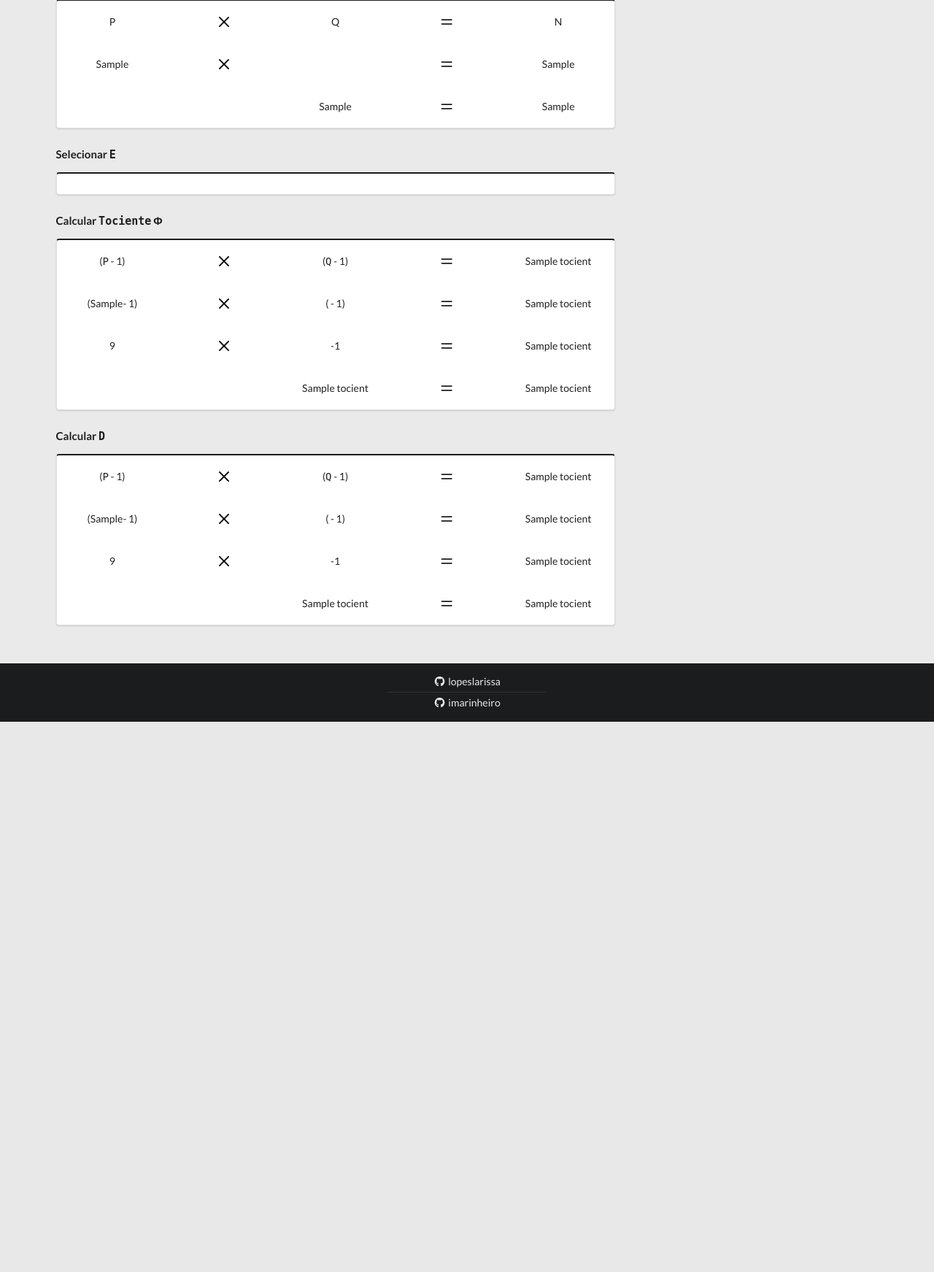
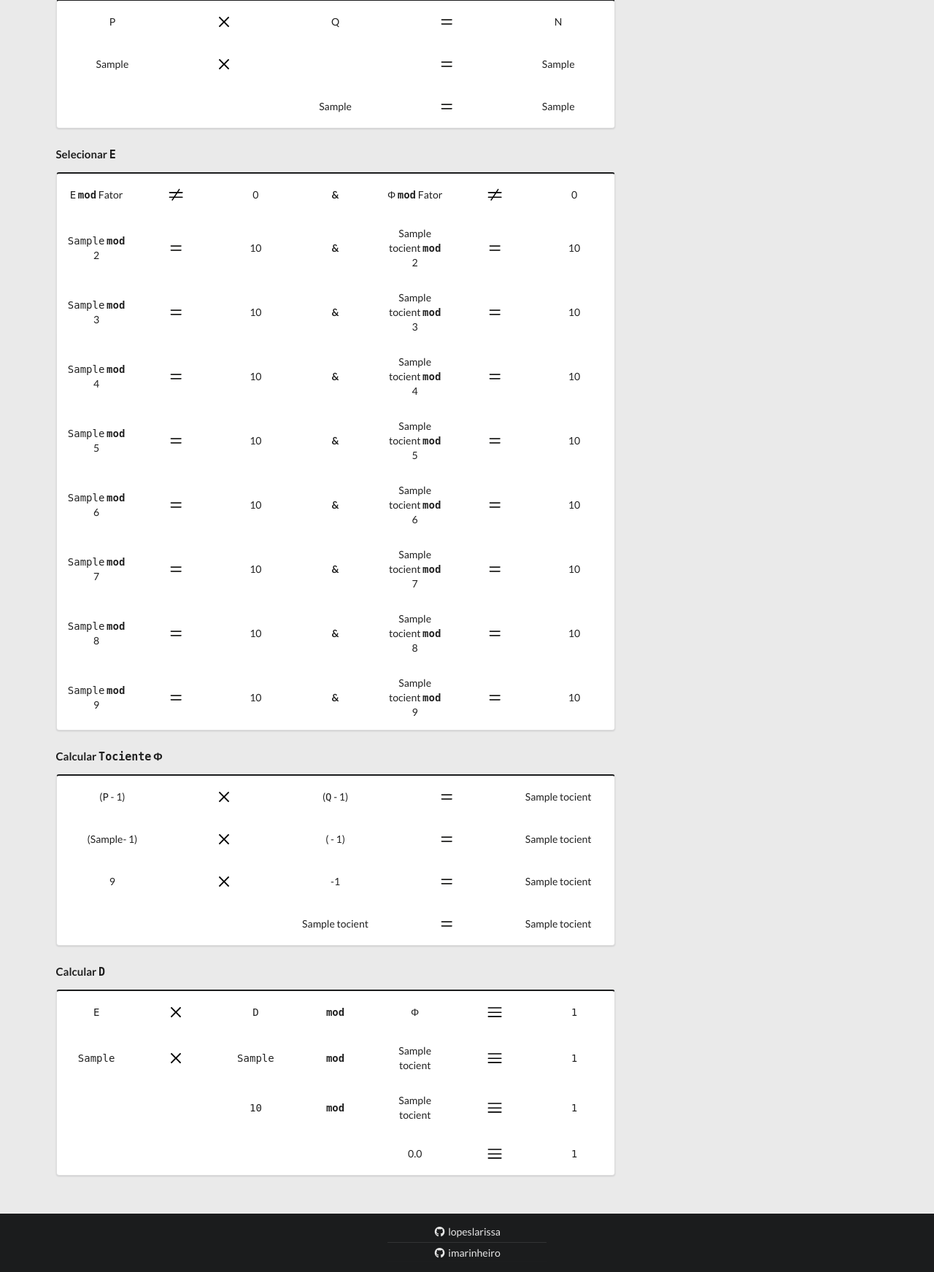
Before and after one commit to imarinheiro/cipherweb, a Django app: template SAES/templates/apprsa/report_key.html in a window 1280 px wide. Shown: the part 813-2556 px from the top of the page at 73% size. Before the commit the page ends 1802 px from the top, so only its background shows below. Run offline with Django 3.2, Linux system fonts and the light colour scheme; the template is opened without the code that fills it: most values are stand-ins (such as "Sample title", 1, 10 or a date in 2020); parts of the project's set-up code (start-up, migrations or seed data) failed here and were passed over; some libraries are stand-ins or nearby versions.

Commit message:
:sparkles: calcular d e selecionar e na feature gerar chave

```diff
--- a/SAES/SAES/settings.py
+++ b/SAES/SAES/settings.py
@@ -37,6 +37,7 @@ INSTALLED_APPS = [
     'django.contrib.sessions',
     'django.contrib.messages',
     'django.contrib.staticfiles',
+    'mathfilters',
     'appsaes.apps.AppSaesConfig',
     'apprsa.apps.AppRsaConfig',
 ]
--- a/SAES/apprsa/templatetags/__init__.py
+++ b/SAES/apprsa/templatetags/__init__.py
@@ -1 +1 @@
-from apprsa.templatetags.tags import bin_to_dec
+from apprsa.templatetags.rsa_tags import generate_range
--- a/SAES/apprsa/templatetags/tags.py
+++ b/SAES/apprsa/templatetags/rsa_tags.py
@@ -4,5 +4,5 @@ register = template.Library()
 
 
 @register.simple_tag
-def teste(array):
-    return None
+def generate_range(a, b):
+    return [x for x in range(2, min(a, b) + 1)]
--- a/SAES/templates/apprsa/report_key.html
+++ b/SAES/templates/apprsa/report_key.html
@@ -1,6 +1,6 @@
 {% extends 'base.html' %}
 {% load static %}
-{% load tags %}
+{% load rsa_tags mathfilters %}
 {% block content %}
     <h2 class="ui header">Relatório de Chaves</h2>
     <div class="ui stackable grid">
@@ -130,6 +130,59 @@
 
             <h4 class="ui header">Selecionar <code>E</code></h4>
             <div class="ui black segment">
+                <div class="ui seven column grid row middle center aligned">
+                    <div class="ui row middle aligned">
+                        <div class="column">
+                            <code>E</code> <code><strong>mod</strong></code> Fator
+                        </div>
+                        <div class="column">
+                            <img class="ui centered image tiny operator" src='{% static "img/notequal.svg" %}' alt="operator"/>
+                        </div>
+                        <div class="column">
+                            0
+                        </div>
+                        <div class="column">
+                            <strong>&#38;</strong>
+                        </div>
+                        <div class="column">
+                            &#934; <code><strong>mod</strong></code> Fator
+                        </div>
+                        <div class="column">
+                            <img class="ui centered image tiny operator" src='{% static "img/notequal.svg" %}' alt="operator"/>
+                        </div>
+                        <div class="column">
+                            0
+                        </div>
+                    </div>
+
+                    {% generate_range e tocient as teste_e_list %}
+
+                    {% for element in teste_e_list %}
+                        <div class="ui row middle aligned">
+                            <div class="column">
+                                <code>{{ e }}</code> <code><strong>mod</strong></code> {{ element }}
+                            </div>
+                            <div class="column">
+                                <img class="ui centered image tiny operator" src='{% static "img/equal.svg" %}' alt="operator"/>
+                            </div>
+                            <div class="column">
+                                {{ e|mod:element }}
+                            </div>
+                            <div class="column">
+                                <strong>&#38;</strong>
+                            </div>
+                            <div class="column">
+                                {{ tocient }} <code><strong>mod</strong></code> {{ element }}
+                            </div>
+                            <div class="column">
+                                <img class="ui centered image tiny operator" src='{% static "img/equal.svg" %}' alt="operator"/>
+                            </div>
+                            <div class="column">
+                                {{ tocient|mod:element }}
+                            </div>
+                        </div>
+                    {% endfor %}
+                </div>
 
             </div>
 
@@ -201,78 +254,92 @@
                         </div>
                     </div>
                 </div>
-
             </div>
 
             <h4 class="ui header">Calcular <code>D</code></h4>
             <div class="ui black segment">
-                <div class="ui five column grid row middle center aligned">
+                <div class="ui seven column grid row middle center aligned">
                     <div class="ui row middle aligned">
                         <div class="column">
-                            (<code>P</code> - 1)
+                            <code>E</code>
                         </div>
                         <div class="column">
                             <img class="ui centered image tiny operator" src='{% static "img/multiply.svg" %}' alt="operator"/>
                         </div>
                         <div class="column">
-                            (<code>Q</code> - 1)
+                            <code>D</code>
                         </div>
                         <div class="column">
-                            <img class="ui centered image tiny operator" src='{% static "img/equal.svg" %}' alt="operator"/>
+                            <code><strong>mod</strong></code>
                         </div>
                         <div class="column">
-                            {{ tocient }}
+                            &#934;
+                        </div>
+                        <div class="column">
+                            <img class="ui centered image tiny operator" src='{% static "img/identical.svg" %}' alt="operator"/>
+                        </div>
+                        <div class="column">
+                            <code>1</code>
                         </div>
                     </div>
                     <div class="ui row middle aligned">
                         <div class="column">
-                            ({{ p }}- 1)
+                            <code>{{ e }}</code>
                         </div>
                         <div class="column">
                             <img class="ui centered image tiny operator" src='{% static "img/multiply.svg" %}' alt="operator"/>
                         </div>
                         <div class="column">
-                            ({{ q }} - 1)
+                            <code>{{ d }}</code>
                         </div>
                         <div class="column">
-                            <img class="ui centered image tiny operator" src='{% static "img/equal.svg" %}' alt="operator"/>
+                            <code><strong>mod</strong></code>
                         </div>
                         <div class="column">
                             {{ tocient }}
                         </div>
-                    </div>
-                    <div class="ui row middle aligned">
                         <div class="column">
-                            {{ p|add:"-1" }}
+                            <img class="ui centered image tiny operator" src='{% static "img/identical.svg" %}' alt="operator"/>
                         </div>
                         <div class="column">
-                            <img class="ui centered image tiny operator" src='{% static "img/multiply.svg" %}' alt="operator"/>
-                        </div>
-                        <div class="column">
-                            {{ q|add:"-1" }}
-                        </div>
-                        <div class="column">
-                            <img class="ui centered image tiny operator" src='{% static "img/equal.svg" %}' alt="operator"/>
-                        </div>
-                        <div class="column">
-                            {{ tocient }}
+                            <code>1</code>
                         </div>
                     </div>
                     <div class="ui row middle aligned">
                         <div class="column"></div>
                         <div class="column"></div>
                         <div class="column">
-                            {{ tocient }}
+                            <code>{{ e|mul:d }}</code>
                         </div>
                         <div class="column">
-                            <img class="ui centered image tiny operator" src='{% static "img/equal.svg" %}' alt="operator"/>
+                            <code><strong>mod</strong></code>
                         </div>
                         <div class="column">
                             {{ tocient }}
                         </div>
+                        <div class="column">
+                            <img class="ui centered image tiny operator" src='{% static "img/identical.svg" %}' alt="operator"/>
+                        </div>
+                        <div class="column">
+                            <code>1</code>
+                        </div>
+                    </div>
+                    <div class="ui row middle aligned">
+                        <div class="column"></div>
+                        <div class="column"></div>
+                        <div class="column"></div>
+                        <div class="column"></div>
+                        <div class="column">
+                            {{ e|mul:d|mod:tocient }}
+                        </div>
+                        <div class="column">
+                            <img class="ui centered image tiny operator" src='{% static "img/identical.svg" %}' alt="operator"/>
+                        </div>
+                        <div class="column">
+                            <code>1</code>
+                        </div>
                     </div>
                 </div>
-
             </div>
         </div>
 
```
Also changed, not shown: SAES/static/img/identical.svg (added), SAES/static/img/notequal.svg (added).
